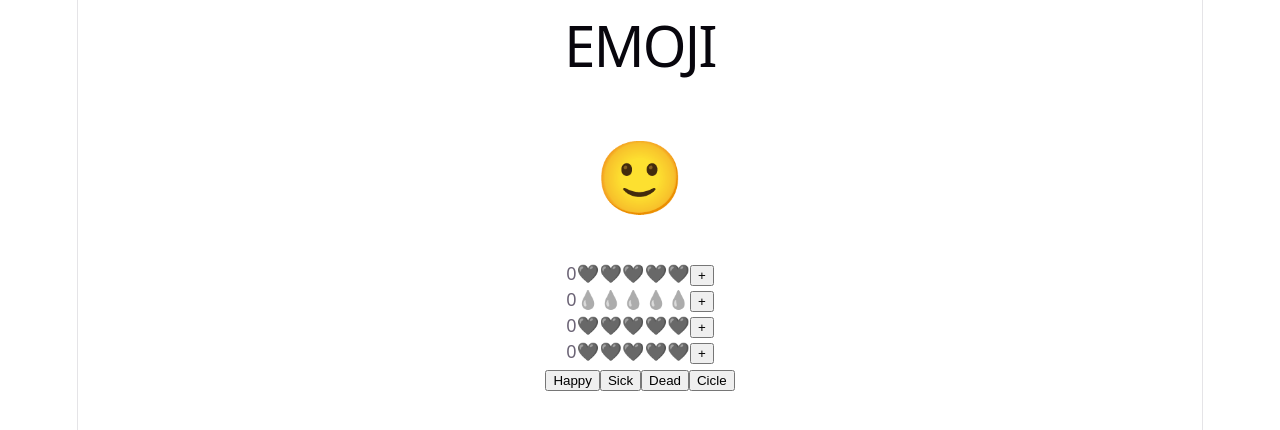
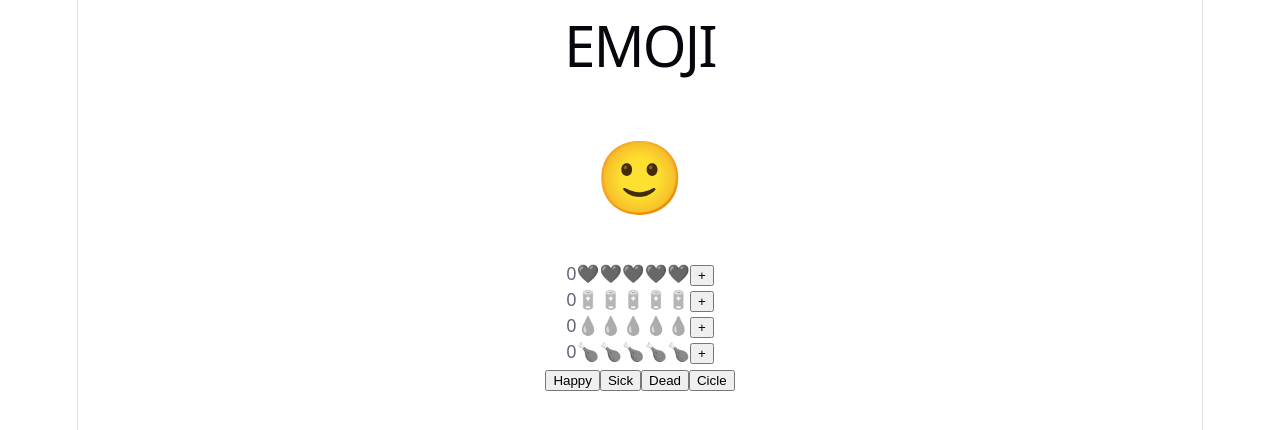
Before and after one commit to ufjf-dcc207/ufjf-dcc207-2026-3-a-atv06-igorknop, a React (Vite) app: page / in a window 1280 px wide. Shown: the top 430 px of the page. Built offline with nearby package versions, Linux system fonts and the light colour scheme.

Commit message:
adciona ícone no atributo

```diff
--- a/src/Emoji.tsx
+++ b/src/Emoji.tsx
@@ -57,10 +57,10 @@ export default function Emoji() {
             <div className="emoji">
                 {EMOJI_MAP.get(status) || "🫥"}
             </div>
-            <Atributo icone="❤️"/>
-            <Atributo  icone="💧"/>
-            <Atributo  icone="❤️"/>
-            <Atributo  icone="❤️"/>
+            <Atributo icone="❤️" />
+            <Atributo icone="🔋" />
+            <Atributo icone="💧" />
+            <Atributo icone="🍗" />
             <div className="acoes">
                 <button onClick={happyClick}>Happy</button>
                 <button onClick={sickClick}>Sick</button>
```
